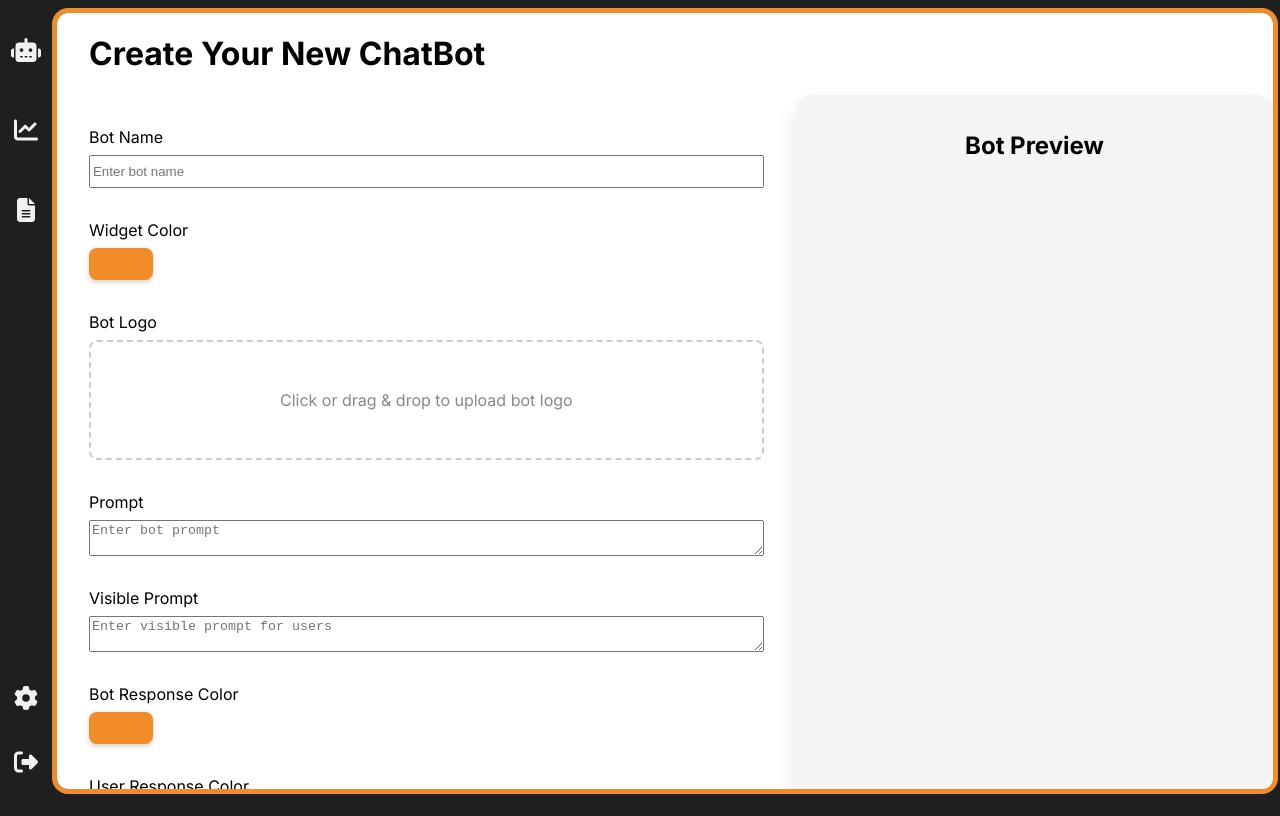
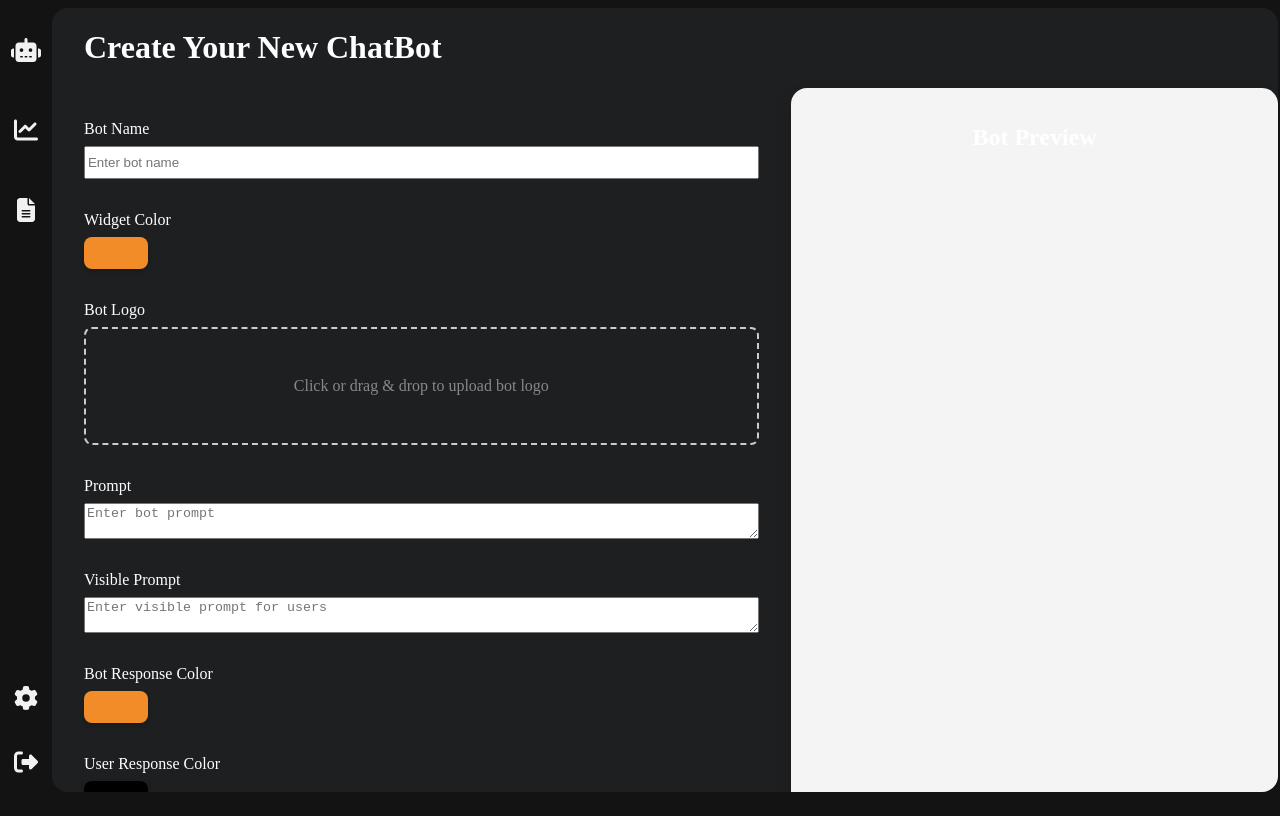
Before and after one commit to Aakarsh911/bot-forge, a Next.js app: page /create in a window 1280 px wide. Built offline with nearby package versions, Linux system fonts and the light colour scheme; no server answers; sample sign-in values are in the browser's storage.

Commit message:
Sidebar import

```diff
--- a/app/create/create.css
+++ b/app/create/create.css
@@ -1,10 +1,13 @@
+body {
+    background: #131313;
+}
+
 .create-box {
-    border: 5px solid #f28c28;
     flex: 1;
     margin-left: 2.3em;
-    background: white;
+    background: #1d1f20;
     border-radius: 1em;
-    height: 97vh;
+    height: 98vh;
     position: fixed;
     right: 0.3em;
     left: 1em;
@@ -13,6 +16,7 @@
     left: 0.95em;
     right: 0.1em;
     overflow-y: auto;
+    color: white;
 }
 
 .create-content {
--- a/app/create/page.jsx
+++ b/app/create/page.jsx
@@ -4,10 +4,16 @@ import { useState, useRef, useEffect } from 'react';
 import { useSession } from 'next-auth/react';
 import { useRouter } from 'next/navigation';
 import Sidebar from '@/components/Sidebar';
-import '../dashboard/dashboard.css';
 import './create.css';
 
 export default function CreateBot() {
+
+    useEffect(() => {
+        const sidebar = document.querySelector('.sidebar');
+        if (!sidebar) return;
+        sidebar.style.background = "#131313";
+    });
+
     const { data: session, status } = useSession();
     const router = useRouter();
     const [botData, setBotData] = useState({
--- a/app/dashboard/dashboard.css
+++ b/app/dashboard/dashboard.css
@@ -7,93 +7,7 @@ body {
 
 .dashboard {
 	display: flex;
-	height: 100vh;
-}
-
-.sidebar {
-	width: 2em;
-	background-color: #1d1f20;
-	padding: 0.625em;
-	height: 100vh;
-	position: fixed;
-	left: 0;
-	top: 0;
-	display: flex;
-	flex-direction: column;
-	justify-content: space-between;
-	align-items: center;
-    z-index: 9999;
-}
-
-.sidebar ul {
-	list-style-type: none;
-	padding: 0;
-	margin: 0;
-	display: flex;
-	flex-direction: column;
-	align-items: center;
-	width: 200%;
-}
-
-.sidebar ul.bottom {
-	margin-top: auto;
-    margin-bottom: 1em;
-}
-
-.sidebar ul.bottom li {
-    margin: 0.75em 0;
-}
-
-.sidebar ul li {
-	margin: 1.25em 0;
-	width: 100%;
-	display: flex;
-	justify-content: center;
-}
-
-.sidebar ul li a {
-	text-decoration: none;
-	color: white;
-	display: flex;
-	align-items: center;
-	justify-content: center;
-	position: relative;
-	width: 2.5em;
-	height: 2.5em;
-	border-radius: 0.625em;
-	transition: background-color 0.3s ease;
-}
-
-.sidebar ul li a:hover {
-	background-color: #37393b;
-}
-
-.sidebar ul li a .fa-icon {
-	font-size: 1.5em;
-	color: #f1f1f1;
-}
-
-.sidebar ul li a:hover::after {
-	content: attr(title);
-	position: absolute;
-	left: 3.5em;
-	background-color: #1c1c1c;
-	color: white;
-	padding: 0.3125em 0.625em;
-	border-radius: 0.25em;
-	white-space: nowrap;
-	display: inline-block;
-}
-
-.sidebar ul li a:hover::before {
-	content: '';
-	position: absolute;
-	right: 100%;
-	top: 50%;
-	transform: translate(-560%, 50%);
-	border: 0.3125em solid transparent;
-	border-left-color: #1c1c1c;
-    rotate: 180deg;
+	height: 100%;
 }
 
 .main-content {
@@ -101,7 +15,7 @@ body {
 	margin-left: 2.3em;
     background: white;
     border-radius: 1em;
-    height: 98vh;
+    height: 98%;
     position: fixed;
     right: 0.3em;
     left: 1em;
@@ -109,7 +23,6 @@ body {
     z-index: 1;
     background: #131313;
     overflow: hidden;
-    position: relative;
 }
 
 .main-content h1 {
@@ -167,16 +80,15 @@ body {
         transform: scale(1);
     }
     100% {
-        transform: translate(0.25em, -5.75em);
+        transform: translate(0.25em, -6em);
         left: 0;
         right: 0;
         top: 0;
         width: 99.5%;
-        height: 97vh;
+        height: 98vh;
         margin: 0;
         padding: 0;
-        border: 5px solid #004AAD;
-        background: white;
+        background: #1d1f20;
     }
 }
 
--- a/components/Sidebar.jsx
+++ b/components/Sidebar.jsx
@@ -1,5 +1,6 @@
 import { FontAwesomeIcon } from '@fortawesome/react-fontawesome';
 import { faCog, faRobot, faChartLine, faFileAlt, faSignOutAlt, faPlus } from '@fortawesome/free-solid-svg-icons';
+import '../css/sidebar.css';
 
 export default function Sidebar() {
     return (
--- /dev/null
+++ b/css/sidebar.css
@@ -0,0 +1,85 @@
+.sidebar {
+	width: 2em;
+	background-color: #1d1f20;
+	padding: 0.625em;
+	height: 100%;
+	position: fixed;
+	left: 0;
+	top: 0;
+	display: flex;
+	flex-direction: column;
+	justify-content: space-between;
+	align-items: center;
+    z-index: 9999;
+}
+
+.sidebar ul {
+	list-style-type: none;
+	padding: 0;
+	margin: 0;
+	display: flex;
+	flex-direction: column;
+	align-items: center;
+	width: 200%;
+}
+
+.sidebar ul.bottom {
+	margin-top: auto;
+    margin-bottom: 1em;
+}
+
+.sidebar ul.bottom li {
+    margin: 0.75em 0;
+}
+
+.sidebar ul li {
+	margin: 1.25em 0;
+	width: 100%;
+	display: flex;
+	justify-content: center;
+}
+
+.sidebar ul li a {
+	text-decoration: none;
+	color: white;
+	display: flex;
+	align-items: center;
+	justify-content: center;
+	position: relative;
+	width: 2.5em;
+	height: 2.5em;
+	border-radius: 0.625em;
+	transition: background-color 0.3s ease;
+}
+
+.sidebar ul li a:hover {
+	background-color: #37393b;
+}
+
+.sidebar ul li a .fa-icon {
+	font-size: 1.5em;
+	color: #f1f1f1;
+}
+
+.sidebar ul li a:hover::after {
+	content: attr(title);
+	position: absolute;
+	left: 3.5em;
+	background-color: #1c1c1c;
+	color: white;
+	padding: 0.3125em 0.625em;
+	border-radius: 0.25em;
+	white-space: nowrap;
+	display: inline-block;
+}
+
+.sidebar ul li a:hover::before {
+	content: '';
+	position: absolute;
+	right: 100%;
+	top: 50%;
+	transform: translate(-560%, 50%);
+	border: 0.3125em solid transparent;
+	border-left-color: #1c1c1c;
+    rotate: 180deg;
+}
```
Also changed, not shown: app/dashboard/page.jsx (+18 -1 lines).
